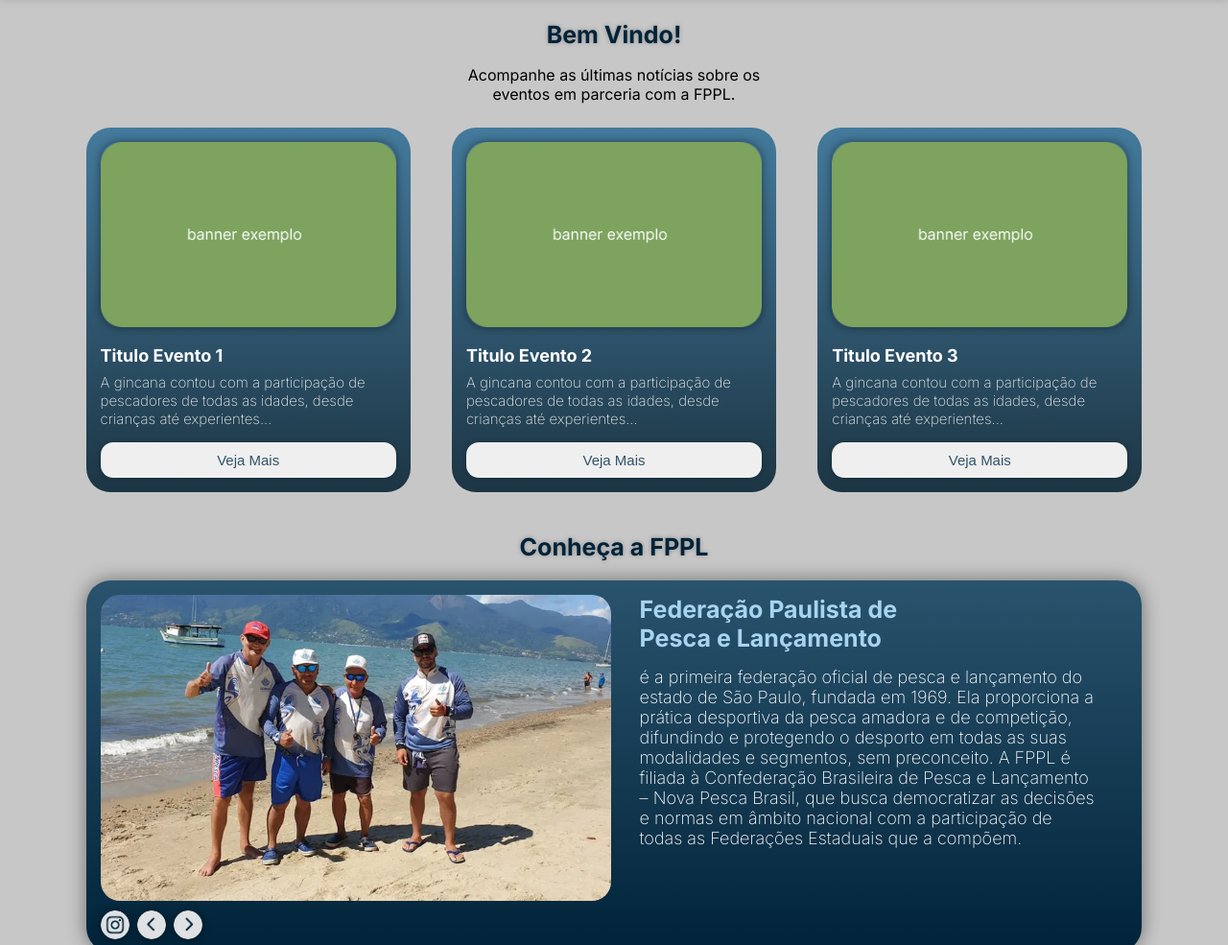
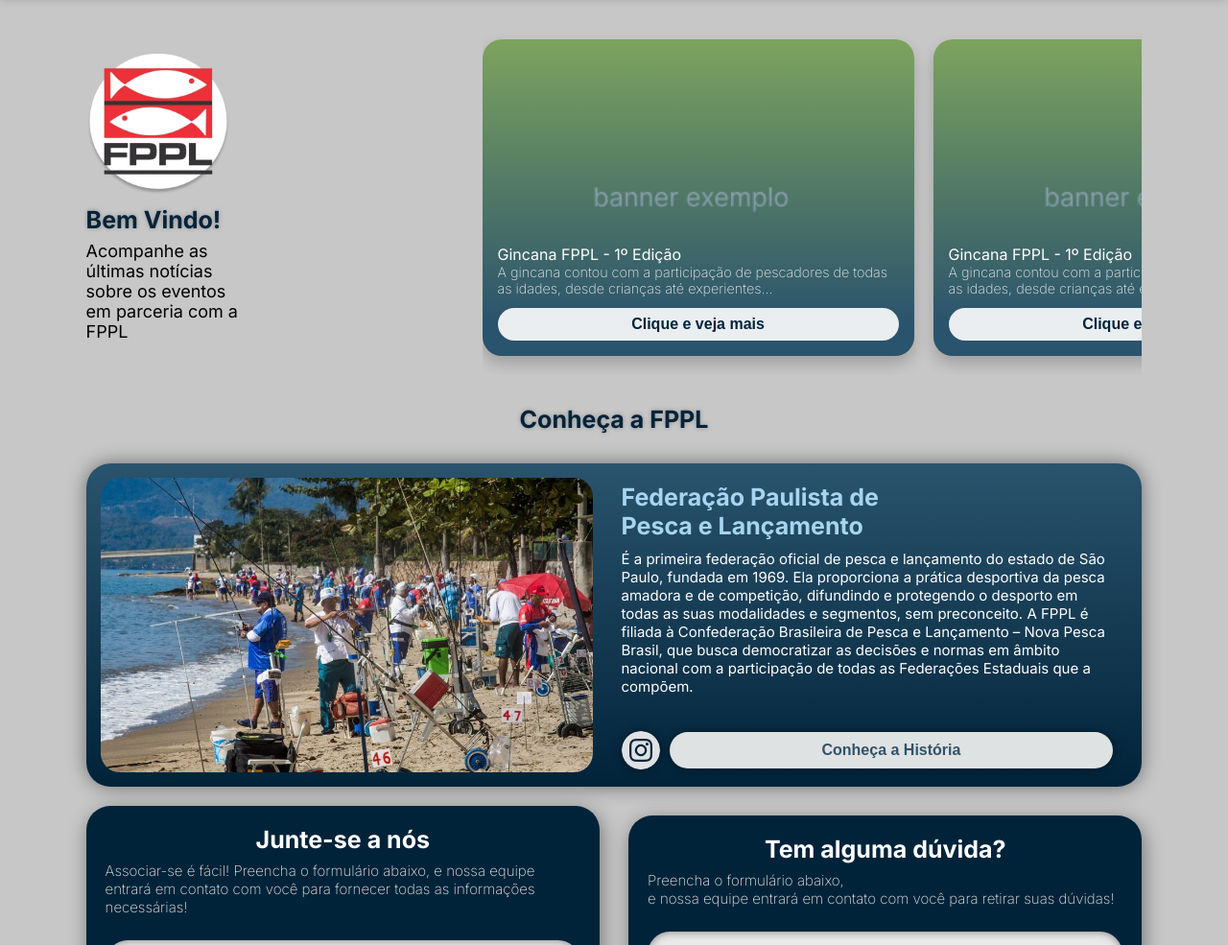
Before and after one commit to niButera/FPPL, a plain HTML site: page index.html in a window 1280 px wide. Shown: the part 119-1104 px from the top of the page at 96% size. Drawn offline with Linux system fonts and the light colour scheme.

Commit message:
index almost done

```diff
--- a/css/club.css
+++ b/css/club.css
@@ -5,7 +5,7 @@
 
 /* caixas de clube */
 #club-box {
-    background: linear-gradient(to right, rgb(77, 108, 194), rgba(0, 35, 57, 1));
+    background: linear-gradient(to left, rgba(0, 35, 57, 1), rgb(42, 83, 109));
     box-shadow: 2px 5px 20px rgba(0, 0, 0, 0.425);
     transition: transform 0.3s ease;
     flex-direction: column;
--- /dev/null
+++ b/css/club_inside.css
@@ -0,0 +1,31 @@
+body {
+    background: linear-gradient(to bottom, rgba(0, 35, 57, 1), rgb(42, 83, 109));
+    background-repeat: no-repeat;
+    height: 100vh;
+}
+
+h1 {
+    font-family: "Inter", sans-serif;
+    font-size: 25px;
+    color: white;
+}
+
+p {
+    font-family: "Inter", sans-serif;
+    text-align: left;
+    font-size: 16px;
+    color: rgb(0, 0, 0);
+}
+
+#img-club {
+    box-shadow: 2px 5px 20px rgba(0, 0, 0, 0.425);
+    border-radius: 20px;
+    margin-top: 10px;
+    width: 100%;
+}
+
+#txt-club {
+    background-color: rgb(236, 236, 236);
+    padding: 5px 20px;
+    border-radius: 20px;
+}
--- a/css/index.css
+++ b/css/index.css
@@ -1,212 +1,315 @@
+/* GERAL */
 body {
     margin-top: 95px;
 }
 
+@media (min-width: 768px) {
+    body {
+        margin-top: 140px;
+    }
+}
+
 /* FONTES */
-span {
+span, p, a, h1, h2, h3, #c-left, #txt-cnc, .texto {
     font-family: "Inter", sans-serif;
-    font-weight: normal;
-    color: black;
+}
+
+h1, h2 {
+    text-shadow: 0 0 5px rgba(0, 0, 0, 0.274);
+    color: rgba(0, 35, 57, 1);
+    line-height: 50px;
+    font-size: 25px;
 }
 
 h1 {
-    text-shadow: 0px 0px 5px rgba(0, 0, 0, 0.274);
-    font-family: "Inter", sans-serif;
-    color: rgba(0, 35, 57, 1);
+    line-height: 10px;
+}
+
+h3 {
+    color: rgb(167, 212, 240);
+    margin: 5px 0 10px;
+    font-weight: bold;
+    text-align: left;
     font-size: 25px;
 }
 
-h2 {
-    font-family: "Inter", sans-serif;
-    color: rgb(255, 255, 255);
-    font-weight: 200;
-    font-size: 18px;
-}
-
 p {
-    font-family: "Inter", sans-serif;
     color: rgb(233, 233, 233);
     font-weight: 200;
     text-align: left;
+    margin-top: 8px;
     font-size: 15px;
-    margin-top: 8px;
 }
 
 a {
-    font-family: "Inter", sans-serif;
-    color: rgb(233, 233, 233);
-    font-weight: 200;
-    text-align: left;
-    font-size: 15px;
+    color: rgb(34, 145, 39);
+    text-decoration: none;
+    font-weight: bold;
+    font-size: 13px;
 }
 
-/* CAIXAS AZUL / SLIDE */
+.texto {
+    text-align: left;
+    color: white;
+}
+
+.texto p {
+    margin: 0 0 12px 0;
+    font-size: 0.9rem;
+}
+
+/* CARDS / SLIDE */
+.slide-container {
+    padding-left: 20px;
+    overflow: hidden;
+    width: 150%;
+}
+
+.slide {
+    -webkit-overflow-scrolling: touch;
+    scroll-snap-type: x mandatory;
+    padding-bottom: 20px;
+    overflow-x: auto;
+    display: flex;
+    gap: 20px;
+}
+
+.slider-touch {
+    scrollbar-width: none;
+}
+
+.slider-touch::-webkit-scrollbar,
+#info-b::-webkit-scrollbar {
+    display: none;
+}
+
 #info-b {
+    scroll-snap-type: x mandatory;
     justify-content: space-between;
-    scroll-snap-type: x mandatory;
     margin-top: 25px;
     overflow-x: auto;
     display: flex;
     gap: 20px;
 }
 
-#info-b::-webkit-scrollbar {
-    display: none;
+#c-right {
+    justify-content: space-between;
+    margin-top: 20px;
+    display: flex;
+    gap: 20px;
 }
 
-#box-b1, #box-b2, #box-b3 {
-    background: linear-gradient(to bottom, rgb(68, 122, 156), rgb(28, 53, 68));
-    scroll-snap-align: start;
-    margin-bottom: 25px;
-    border-radius: 25px;
-    flex: 0 0 28%;
-    padding: 15px;
-    /*FONTE TITULO*/
-    font-family: "Inter", sans-serif;
+.card {
+    box-shadow: 0 8px 16px rgba(0, 0, 0, 0.2);
+    border-radius: 20px;
+    position: relative;
+    overflow: hidden;
+    height: 330px;
+    width: 450px;
+}
+
+.card-img {
+    object-fit: cover;
+    display: block;
+    height: 100%;
+    width: 100%;
+}
+
+.overlay {
+    background: linear-gradient(to top, rgb(42, 83, 109) 10%, transparent);
+    transition: 0.3s ease;
+    justify-content: flex-end;
+    box-sizing: border-box;
+    flex-direction: column;
+    position: absolute;
+    color: black;
+    display: flex;
+    padding: 16px;
+    height: 100%;
+    width: 100%;
+    bottom: 0;
+}
+
+.overlay:hover {
+    background: linear-gradient(to top, rgb(42, 83, 109) 10%, rgba(0, 35, 57, 0.329));
+}
+
+/* BOTÕES */
+.botao, #cnc-btn {
+    transition: 0.3s ease;
+    border-radius: 60px;
     font-weight: bold;
-    text-align: left;
-    font-size: 18px;
+    cursor: pointer;
+    font-size: 16px;
+    border: none;
+}
+
+.botao {
+    background-color: rgba(255, 255, 255, 0.9);
+    color: rgba(0, 35, 57, 1);
+    padding: 8px 12px;
+}
+
+.botao:hover {
+    background-color: rgba(0, 35, 57, 1);
     color: white;
 }
 
-@media (max-width: 768px) {
-    #info-b {
-        overflow-x: scroll;
-        display: flex;
-    }
+#cnc-btn {
+    background-color: rgba(239, 239, 239, 0.932);
+    box-shadow: 0 0 10px rgba(0, 0, 0, 0.459);
+    color: rgba(49, 83, 104, 1);
+    margin-bottom: 3px;
+    font-size: 16px;
+    padding: 10px;
+    width: 100%;
+}
 
-    #box-b1, #box-b2, #box-b3 {
-        flex: 0 0 80%;
+#cnc-btn:hover {
+    transform: scale(1.02);
+}
+
+#ac-btn {
+    box-shadow: 0 0 10px rgba(0, 0, 0, 0.459);
+    transition: transform 0.3s ease;
+    border-radius: 100%;
+    cursor: pointer;
+    width: 40px;
+}
+
+#ac-btn:hover {
+    transform: scale(1.09);
+}
+
+/* CONTEÚDO PRINCIPAL */
+#content {
+    flex-direction: column;
+    display: flex;
+    gap: 20px;
+}
+
+@media (min-width: 768px) {
+    #content {
+        justify-content: space-between;
+        flex-direction: row;
+        align-items: center;
+        gap: 20%;
     }
 }
 
-/* BOTÕES AZUL / SLIDE */
-#Expandir1, #Expandir2, #Expandir3 {
-    box-shadow: 0px 0px 5px rgba(0, 0, 0, 0.274);
-    background-color: rgba(239, 239, 239, 1);
-    transition: transform 0.3s ease;
-    color: rgba(49, 83, 104, 1);
-    border-radius: 13px;
-    cursor: pointer;
-    font-size: 15px;
-    padding: 10px;
-    width: 100%;
-    border: 0px;
+/* LOGO E TEXTOS */
+#c-logo {
+    width: 30%;
 }
 
-#Expandir1:hover, #Expandir2:hover, #Expandir3:hover {
-    transform: scale(1.02);
+@media (min-width: 768px) {
+    #c-logo {
+        width: 150px;
+    }
 }
 
-/* IMAGENS AZUL / SLIDE */
-#img-b1, #img-b2, #img-b3 {
-    box-shadow: 0px 0px 10px rgba(0, 0, 0, 0.459);
-    border-radius: 20px;
-    margin-bottom: 15px;
-    width: 100%;
+#c-left {
+    text-align: center;
+    font-size: 15px;
+    color: white;
 }
 
-/* CAIXA CONHEÇA */
+@media (min-width: 768px) {
+    #c-left {
+        text-align: left;
+        font-size: 18px;
+        color: black;
+    }
+}
+
+/* CONHEÇA */
 #box-cnc {
     background: linear-gradient(to top, rgba(0, 35, 57, 1), rgb(42, 83, 109));
-    box-shadow: 0px 0px 20px rgba(0, 0, 0, 0.459);
-    padding: 15px 15px 10px 15px;
+    box-shadow: 0 0 20px rgba(0, 0, 0, 0.459);
     flex-direction: column;
     border-radius: 25px;
     margin-top: 20px;
+    padding: 15px;
     display: flex;
 }
 
-/* TEXTO CONHEÇA */
-#txt-cnc {
-    font-family: "Inter", sans-serif;
-    color: rgb(167, 212, 240);
-    margin: 5px 0 0 0;
-    font-weight: bold;
-    text-align: left;
-    font-size: 25px;
-    display: block;
+@media (min-width: 768px) {
+    #box-cnc {
+        flex-direction: row;
+        height: 100%;
+    }
 }
 
-/* IMAGENS CONHEÇA */
+#txt-cnc {
+    text-align: left;
+    font-size: 15px;
+    margin-top: 5px;
+    display: block;
+    color: white;
+}
+
+@media (min-width: 768px) {
+    #txt-cnc {
+        flex-direction: column;
+        margin: 0 15px 0 30px;
+        display: flex;
+        flex-grow: 1;
+        width: 100%;
+    }
+}
+
 .img-glr {
-    aspect-ratio: 5 / 3;
     border-radius: 20px;
     object-fit: cover;
+    aspect-ratio: 5/3;
     max-width: 600px;
     height: auto;
     width: 100%;
 }
 
-/* BOTÃO CONHEÇA */
-#ac-btn {
-    box-shadow: 0px 0px 10px rgba(0, 0, 0, 0.459);
-    transition: transform 0.3s ease;
-    border-radius: 100%;
-    margin-right: 8px;
-    cursor: pointer;
-    width: 30px;
+@media (min-width: 768px) {
+    .img-glr {
+        margin-bottom: 0;
+        max-width: none;
+    }
 }
 
-#ac-btn:hover {
-    transform: scale(1.2);
+/* AÇÕES */
+#actions {
+    justify-content: space-between;
+    align-items: center;
+    margin-top: 15px;
+    display: flex;
+    gap: 10px;
 }
 
-#actions {
-    justify-content: flex-start;
-    margin-top: 15px;
-    display: flex;
+@media (min-width: 768px) {
+    #actions {
+        margin-top: auto;
+        width: 100%;
+    }
 }
 
-a {
-    font-family: "Inter", sans-serif;
-    color: rgb(34, 145, 39);
-    font-weight: bold;
-    font-size: 13px;
-    text-decoration: none;
+/* DÚVIDAS */
+.box-db {
+    flex-direction: column;
 }
 
-/* Ajustes para telas grandes */
 @media (min-width: 768px) {
-    body {
-        margin-top: 140px;
+    .box-db {
+        justify-content: space-between;
+        flex-direction: row;
     }
 
-    #box-cnc {
-        flex-direction: row;
-        align-items: flex-start;
-    }
-
-    #txt-cnc {
-        margin: 0 30px 0 30px;
-        width: 90%;
-    }
-
-    .img-glr {
-        margin-bottom: 0px;
-        width: 100%;
-        max-width: none;
-    }
-
-    #actions {
-        margin-top: 10px;
-        width: 100%;
+    #box-db {
+        width: 45%;
     }
 
     #teste {
         flex-direction: column;
         display: flex;
-        padding: 0px;
         width: 100%;
-        margin: 0px;
-    }
-
-    .box-db {
-        flex-direction: row;
-        justify-content: space-between;
-    }
-
-    #box-db {
-        width: 45%;
+        padding: 0;
+        margin: 0;
     }
 }
--- a/index.html
+++ b/index.html
@@ -38,73 +38,94 @@
             <a href="clubes.html">Clubes</a>
             <a href="https://tabuademares.com/br/so-paulo/santos#_tabela_mares" target="_blank">Tábua das Marés</a>
             <a href="#box-db">Junte-se a Nós</a>
-            <a href="https://www.facebook.com/fpplsp/" target="_blank"><img src="css/media/facebook.png" id="midias"></a>
-            <a href="https://www.instagram.com/fppl.sp/" target="_blank"><img src="css/media/instagram2.png" id="midias"></a>
+            <a href="https://www.facebook.com/fpplsp/" target="_blank"><img src="css/media/facebook.png"
+                    id="midias"></a>
+            <a href="https://www.instagram.com/fppl.sp/" target="_blank"><img src="css/media/instagram2.png"
+                    id="midias"></a>
         </div>
     </header>
 
+    <div id="content">
+        <div id="c-left">
+            <img src="css/media/logo.png" alt="" id="c-logo">
+            <h1>Bem Vindo!</h1>
+            Acompanhe as últimas notícias sobre os eventos <br>
+            em parceria com a FPPL
+        </div>
 
-    <h1> Bem Vindo!</h1>
-    <span>Acompanhe as últimas notícias sobre os <br>
-        eventos em parceria com a FPPL.</span>
-
-    <div id="info-b">
-        <div id="box-b1">
-            <img src="css/media/bannerex.png" id="img-b1">
-            Titulo Evento 1
-
-            <p>A gincana contou com a participação
-                de pescadores de todas as idades,
-                desde crianças até experientes...</p>
-
-            <button id="Expandir1">Veja Mais</button>
+        <div class="slide-container">
+            <div class="slide">
+                <div id="c-right">
+                    <div class="card">
+                        <img src="css/media/bannerex.png" alt="Fundo da Gincana" class="card-img">
+                        <div class="overlay">
+                            <div class="texto">
+                                Gincana FPPL - 1º Edição
+                                <p>A gincana contou com a participação de pescadores de todas as idades, desde crianças
+                                    até
+                                    experientes...</p>
                             </div>
-        <div id="box-b2">
-            <img src="css/media/bannerex.png" id="img-b2">
-            Titulo Evento 2
-
-            <p>A gincana contou com a participação
-                de pescadores de todas as idades,
-                desde crianças até experientes...</p>
-
-            <button id="Expandir2">Veja Mais</button>
-        </div>
-        <div id="box-b3">
-            <img src="css/media/bannerex.png" id="img-b3">
-            Titulo Evento 3
-
-            <p>A gincana contou com a participação
-                de pescadores de todas as idades,
-                desde crianças até experientes...</p>
-
-            <button id="Expandir3">Veja Mais</button>
+                            <button class="botao">Clique e veja mais</button>
                         </div>
                     </div>
 
-    <h1> Conheça a FPPL</h1>
+                    <div class="card">
+                        <img src="css/media/bannerex.png" alt="Fundo da Gincana" class="card-img">
+                        <div class="overlay">
+                            <div class="texto">
+                                Gincana FPPL - 1º Edição
+                                <p>A gincana contou com a participação de pescadores de todas as idades, desde crianças
+                                    até
+                                    experientes...</p>
+                            </div>
+                            <button class="botao">Clique e veja mais</button>
+                        </div>
+                    </div>
+
+                    <div class="card">
+                        <img src="css/media/bannerex.png" alt="Fundo da Gincana" class="card-img">
+                        <div class="overlay">
+                            <div class="texto">
+                                Gincana FPPL - 1º Edição
+                                <p>A gincana contou com a participação de pescadores de todas as idades, desde crianças
+                                    até
+                                    experientes...</p>
+                            </div>
+                            <button class="botao">Clique e veja mais</button>
+                        </div>
+                    </div>
+                </div>
+            </div>
+        </div>
+    </div>
+
+        <h2>Conheça a FPPL</h2>
 
         <div id="box-cnc">
             <div id="teste">
-            <img src="css/media/foto.jpg" class="img-glr">
-
-            <div id="actions">
-                <a href="https://www.instagram.com/fppl.sp/" target="_blank"><img src="css/media/insta.png" id="ac-btn"></a>
-                <a href=""><img src="css/media/antes.png" id="ac-btn"></a>
-                <a href=""><img src="css/media/proxima.png" id="ac-btn"></a>
-            </div>
+                <img src="css/media/Artigo-Destaque_00020966_00.jpg" class="img-glr">
             </div>
 
             <div id="txt-cnc">
-            Federação Paulista de <br>
-            Pesca e Lançamento
+                <h3>Federação Paulista de <br>
+                    Pesca e Lançamento </h3>
 
-            <h2>é a primeira federação oficial de pesca e lançamento do estado de São Paulo, fundada em 1969. Ela
+                É a primeira federação oficial de pesca e lançamento do estado de São Paulo, fundada em 1969. Ela
                 proporciona a prática desportiva da pesca amadora e de competição, difundindo e protegendo o desporto em
                 todas as suas modalidades e segmentos, sem preconceito. A FPPL é filiada à Confederação Brasileira de
                 Pesca
                 e Lançamento – Nova Pesca Brasil, que busca democratizar as decisões e normas em âmbito nacional com a
-                participação de todas as Federações Estaduais que a compõem.</h2>
+                participação de todas as Federações Estaduais que a compõem.
+                <div id="actions">
+                    <a href="https://www.instagram.com/fppl.sp/" target="_blank"><img src="css/media/insta.png"
+                            id="ac-btn"></a>
+                    <button onclick="window.location.href=''" id="cnc-btn">
+                        Conheça a História
+                    </button>
+
                 </div>
+            </div>
+
         </div>
 
         <div class="box-db">
@@ -122,7 +143,7 @@
 
             <div id="box-db">
                 Tem alguma dúvida?
-            <p>Preencha o formulário abaixo,
+                <p>Preencha o formulário abaixo,<br>
                     e nossa equipe entrará em contato com você
                     para retirar suas dúvidas!</p>
                 <input placeholder="Nome e Sobrenome" id="nome" type="text" class="ImputBox" required>
@@ -137,7 +158,8 @@
             <img src="css/media/logoCBLPNPB.png" alt="">
             <div>
                 2025 © Federação Paulista de Pesca e Lançamento - Todos os direitos reservados
-            <br>Site criado por <a href="https://www.instagram.com/nicolas_butera/" target="_blank">Nicolas Butera</a>
+                <br>Site criado por <a href="https://www.instagram.com/nicolas_butera/" target="_blank">Nicolas
+                    Butera</a>
             </div>
         </footer>
 
```
Also changed, not shown: brasa.html (+70 -0 lines), clubes.html (+8 -8 lines), css/geral.css (+11 -6 lines), css/media/Artigo-Destaque_00020966_00.jpg (added), css/media/backw.png (added), 1 other file. Lines whose indentation alone changed are shown as unchanged.
